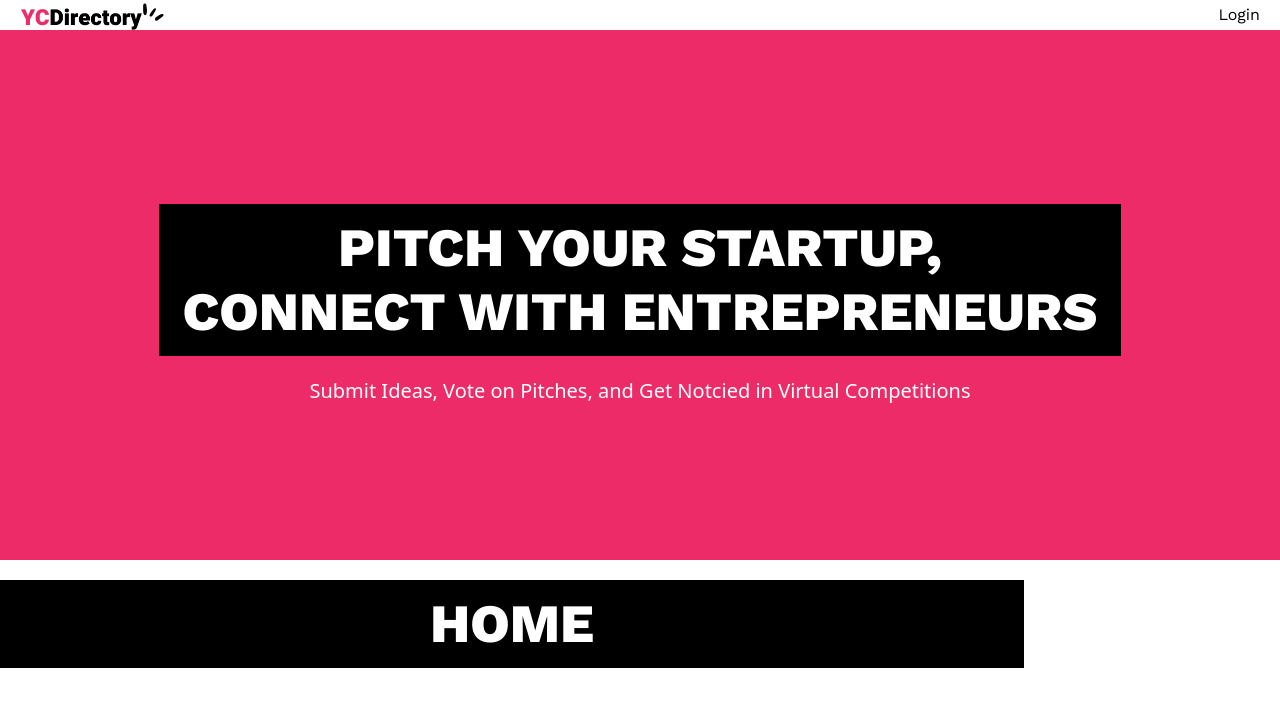
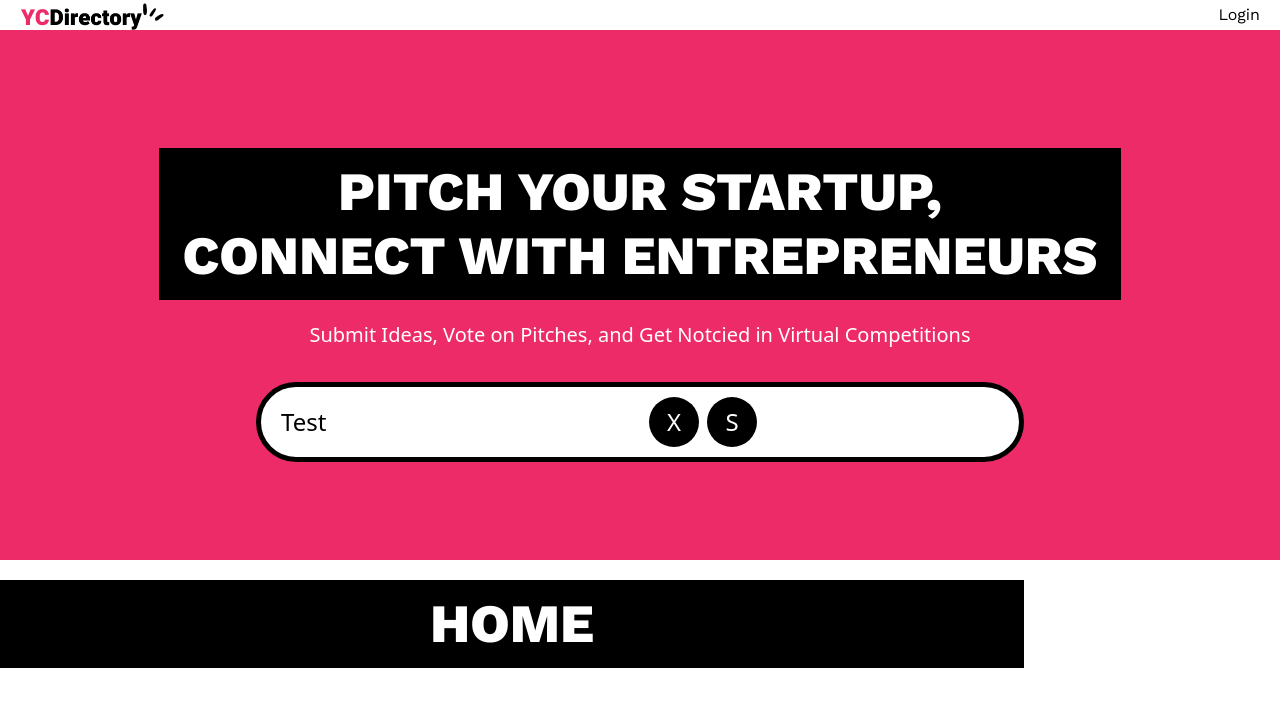
Before and after one commit to rillkan/nextjs, a Next.js app: page / in a window 1280 px wide. Shown: the top 706 px of the page. Built offline with nearby package versions, Linux system fonts and the light colour scheme; no server answers.

Commit message:
Added a Search Query

```diff
--- a/app/(root)/page.tsx
+++ b/app/(root)/page.tsx
@@ -1,3 +1,5 @@
+import SearchForm from "../components/SearchForm";
+
 export default function Home() {
   return (
     <>
@@ -5,6 +7,7 @@
         <h1 className="heading">Pitch Your Startup, <br />Connect With Entrepreneurs</h1>
 
         <p className="sub-heading !max-w-3xl">Submit Ideas, Vote on Pitches, and Get Notcied in Virtual Competitions</p>
+        <SearchForm />
       </section>
       <h1 className="heading">Home</h1>
     </>
--- /dev/null
+++ b/app/components/SearchBtnReset.tsx
@@ -0,0 +1,24 @@
+"use client"
+
+import Link from 'next/link';
+import React from 'react'
+
+const ResetBtn = () => {
+  const reset = () => {
+    const form = document.querySelector('.search-form') as HTMLFormElement;
+
+    if (form) form.reset();
+  }
+
+
+  return (
+    <button type='reset' onClick={reset}>
+      <Link href="/" className="search-btn text-white">
+        X
+      </Link>
+    </button>
+
+  )
+}
+
+export default ResetBtn
--- /dev/null
+++ b/app/components/SearchForm.tsx
@@ -0,0 +1,31 @@
+import React from 'react'
+import Form from "next/form"
+import ResetBtn from './SearchBtnReset'
+
+const SearchForm = () => {
+  const query = "Test"
+
+
+
+  return (
+    <Form className="search-form" action="/search">
+      <input
+        name='query'
+        defaultValue={query}
+        className='seach-input'
+        placeholder='Search Startups'
+      />
+
+      <div className='flex gap-2'>
+        {query && <ResetBtn />}
+
+        <button type='submit' className='search-btn text-white'>
+          S
+        </button>
+      </div>
+
+    </Form>
+  )
+}
+
+export default SearchForm
```
